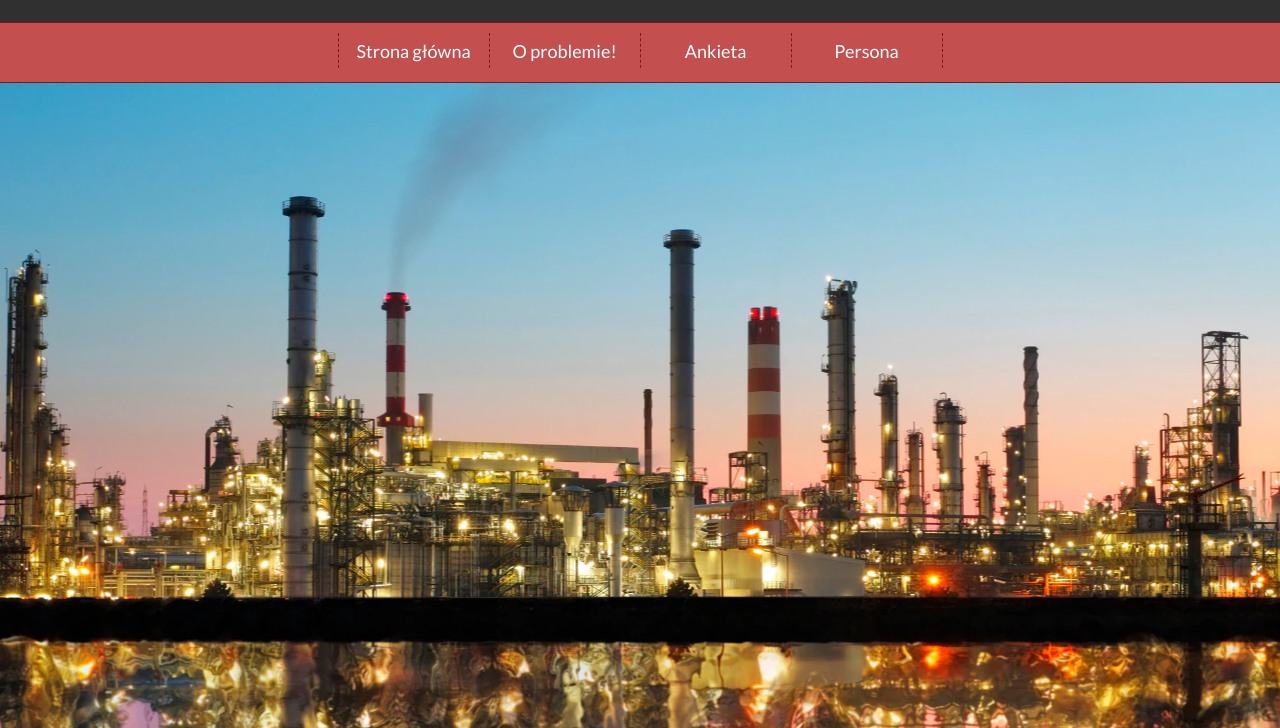
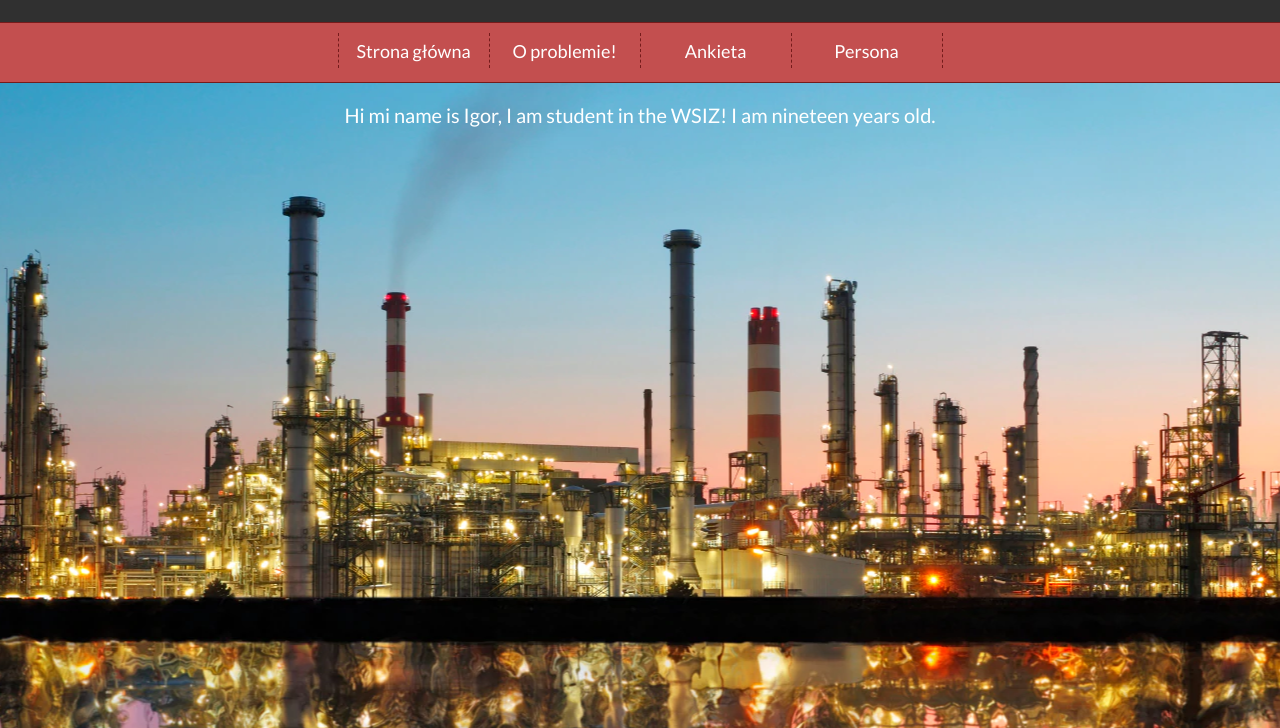
Before and after one commit to Tuxuy3Dom/myslenie-projektowe.github.io, a plain HTML site: page index.html in a window 1280 px wide. Shown: the part 72-800 px from the top of the page. Drawn offline with Linux system fonts and the light colour scheme; a script that the page names is missing.

Commit message:
added file index.html

```diff
--- a/index.html
+++ b/index.html
@@ -37,7 +37,7 @@
         </div>
 
         <div class="section__content">
-            <div class="content"></div>
+            <div class="content">Hi mi name is Igor, I am student in the WSIZ! I am nineteen years old.</div>
         </div>
 
         <div class="socials">
```
